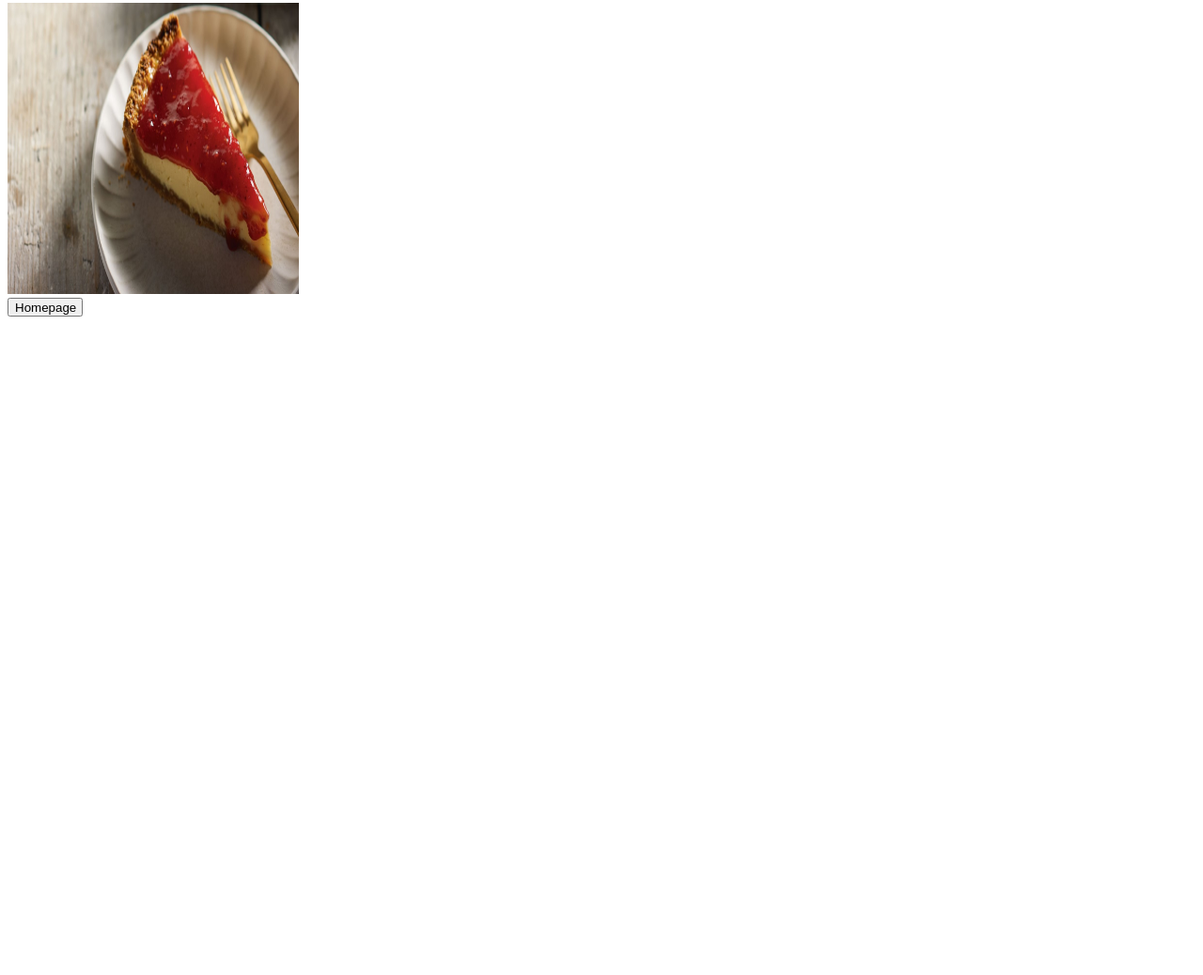
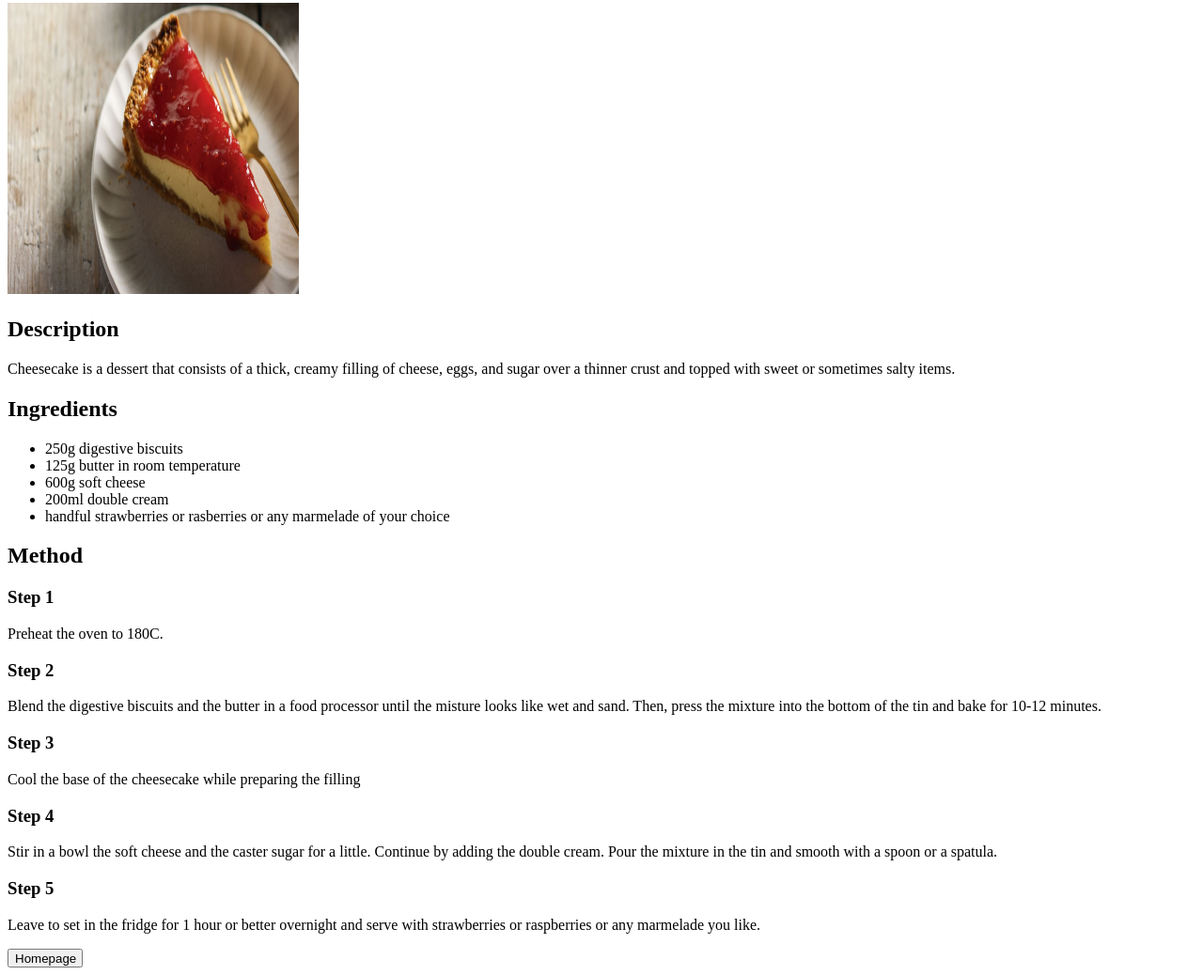
Before and after one commit to MarcosBN17/odin-recipes, a plain HTML site: page pages/Cheesecake.html in a window 1280 px wide. Shown: the part 95-1133 px from the top of the page at 94% size. Before the commit the page ends 800 px from the top, so only its background shows below. Drawn offline with Linux system fonts and the light colour scheme.

Commit message:
Added internal  information on the cheesecake recipe.

```diff
--- a/pages/Cheesecake.html
+++ b/pages/Cheesecake.html
@@ -10,6 +10,37 @@
 
     <img src="../Images/cheesecake.jpg" alt="Cheesecake Image" height="310" width="310">
     <br>
+    <h2><strong>Description</strong></h2>
+    <p>Cheesecake is a dessert that consists of a thick, creamy filling of cheese, eggs, and sugar over
+        a thinner crust and topped with sweet or sometimes salty items.
+    </p>
+    <h2><strong>Ingredients</strong></h2>
+    <ul>
+        <li>250g digestive biscuits</li>
+        <li>125g butter in room temperature</li>
+        <li>600g soft cheese</li>
+        <li>200ml double cream</li>
+        <li>handful strawberries or rasberries or any marmelade of your choice</li>
+    </ul>
+    <h2><strong>Method</strong></h2>
+    <h3>Step 1</h3>
+    <p>Preheat the oven to 180C.</p>
+    <h3>Step 2</h3>
+    <p>Blend the digestive biscuits and the butter in a food processor until
+        the misture looks like wet and sand. Then, press the mixture into the
+        bottom of the tin and bake for 10-12 minutes.
+    </p>
+    <h3>Step 3</h3>
+    <p>Cool the base of the cheesecake while preparing the filling</p>
+    <h3>Step 4</h3>
+    <p>Stir in a bowl the soft cheese and the caster sugar for a little. Continue by
+        adding the double cream. Pour the mixture in the tin and smooth with a spoon
+        or a spatula.
+    </p>
+    <h3>Step 5</h3>
+    <p>Leave to set in the fridge for 1 hour or better overnight and serve with strawberries
+        or raspberries or any marmelade you like.
+    </p>
     <button onclick="window.location.href='../index.html'" style="width: 80px; height: 20px;">Homepage</button>
 </body>
 </html>
```
